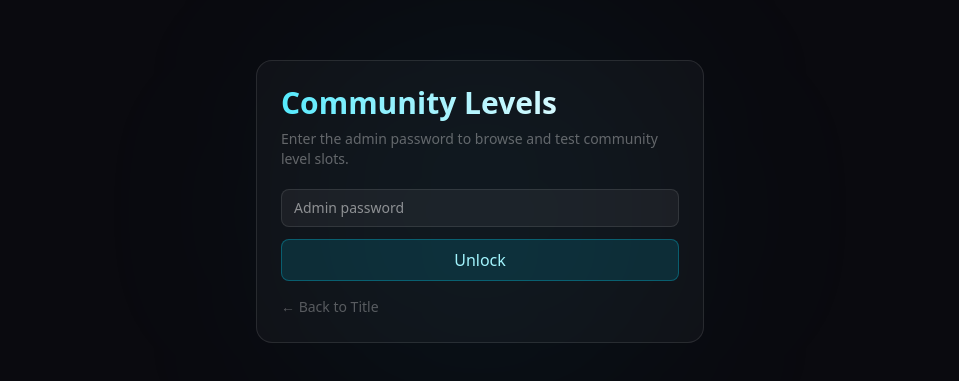
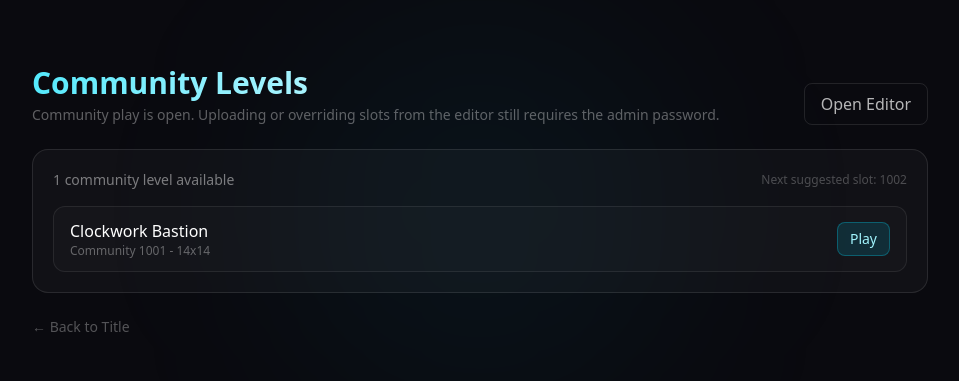
Before and after one commit to Timothy-Cao/misconfigured, a Next.js app: page /community in a window 1280 px wide. Shown: the part 199-580 px from the top of the page, without its empty margins (160-1119 px from the left). Built offline with nearby package versions, Linux system fonts and the light colour scheme.

Commit message:
feat: open community play and add built-in challenge

```diff
--- a/src/app/community/page.tsx
+++ b/src/app/community/page.tsx
@@ -1,64 +1,17 @@
 'use client';
 
 import Link from 'next/link';
-import { useCallback, useState } from 'react';
+import { useMemo } from 'react';
 import { getCommunityLevels, getNextCommunityLevelId } from '@/levels';
-import { verifyAdminPassword } from '@/lib/admin';
 
 export default function CommunityPage() {
-  const [password, setPassword] = useState('');
-  const [error, setError] = useState('');
-  const [unlocked, setUnlocked] = useState(false);
-  const [levels, setLevels] = useState(getCommunityLevels);
-
-  const handleUnlock = useCallback(async () => {
-    const ok = await verifyAdminPassword(password);
-    if (!ok) {
-      setError('Invalid admin password');
-      return;
-    }
-
-    setLevels(getCommunityLevels());
-    setUnlocked(true);
-    setError('');
-  }, [password]);
-
+  const levels = useMemo(() => getCommunityLevels(), []);
   const nextCommunityLevelId = levels.length > 0 ? getNextCommunityLevelId() : 1001;
 
   return (
     <main className="min-h-screen bg-[#0a0a0f] flex flex-col items-center justify-center p-6 relative overflow-hidden">
       <div className="absolute top-1/4 left-1/2 -translate-x-1/2 w-[420px] h-[420px] rounded-full bg-cyan-500/5 blur-[100px]" />
 
-      {!unlocked ? (
-        <div className="relative z-10 w-full max-w-md rounded-2xl border border-white/10 bg-white/[0.03] p-6">
-          <h1 className="text-3xl font-bold bg-gradient-to-r from-cyan-300 to-white bg-clip-text text-transparent mb-2">
-            Community Levels
-          </h1>
-          <p className="text-white/35 text-sm mb-5">
-            Enter the admin password to browse and test community level slots.
-          </p>
-          <input
-            type="password"
-            value={password}
-            onChange={e => setPassword(e.target.value)}
-            placeholder="Admin password"
-            className="w-full bg-white/5 border border-white/10 rounded-lg px-3 py-2 text-white text-sm focus:outline-none focus:border-cyan-500/50"
-          />
-          <button
-            onClick={handleUnlock}
-            className="w-full mt-3 px-4 py-2 rounded-lg border border-cyan-400/30 bg-cyan-500/15 text-cyan-200 hover:bg-cyan-500/25 transition-all duration-200"
-          >
-            Unlock
-          </button>
-          {error && <p className="text-red-400 text-xs mt-3">{error}</p>}
-          <Link
-            href="/"
-            className="inline-block mt-4 text-white/30 hover:text-white/70 text-sm transition-colors duration-300"
-          >
-            &larr; Back to Title
-          </Link>
-        </div>
-      ) : (
       <div className="relative z-10 w-full max-w-4xl">
         <div className="flex items-end justify-between gap-4 mb-6">
           <div>
@@ -66,7 +19,7 @@ export default function CommunityPage() {
               Community Levels
             </h1>
             <p className="text-white/35 text-sm mt-1">
-                Saved community slots live above the built-in campaign range.
+              Community play is open. Uploading or overriding slots from the editor still requires the admin password.
             </p>
           </div>
           <Link
@@ -99,7 +52,7 @@ export default function CommunityPage() {
                   <div>
                     <p className="text-white font-medium">{level.name}</p>
                     <p className="text-white/35 text-xs">
-                        Community {level.id} · {level.width}x{level.height}
+                      Community {level.id} - {level.width}x{level.height}
                     </p>
                   </div>
                   <div className="flex gap-2">
@@ -127,7 +80,6 @@ export default function CommunityPage() {
           &larr; Back to Title
         </Link>
       </div>
-      )}
     </main>
   );
 }
--- a/src/hooks/useGameProgress.ts
+++ b/src/hooks/useGameProgress.ts
@@ -30,8 +30,9 @@ export function saveProgress(progress: GameProgress): void {
 }
 
 export function isLevelUnlocked(levelId: number, progress: GameProgress): boolean {
-  if (levelId === 1) return true;
-  return progress.completedLevels.includes(levelId - 1);
+  void levelId;
+  void progress;
+  return true;
 }
 
 export function useGameProgress() {
--- /dev/null
+++ b/src/levels/community-1001.ts
@@ -0,0 +1,94 @@
+import {
+  TileType,
+  type LevelData,
+  pressurePlateTile,
+  doorTile,
+  toggleSwitchTile,
+  toggleBlockTile,
+  conveyorTile,
+  oneWayTile,
+} from '@/engine/types';
+
+const V = TileType.VOID;
+const F = TileType.FLOOR;
+const K = TileType.KILL;
+const G = TileType.GOAL;
+const C = TileType.CHECKPOINT;
+const P = TileType.PUSHABLE;
+const I = TileType.ICE;
+const M = TileType.MUD;
+const CR = TileType.CRUMBLE;
+const R = TileType.REVERSE;
+const BH = TileType.BLACKHOLE;
+
+function makeGrid(width: number, height: number): number[][] {
+  return Array.from({ length: height }, () => Array(width).fill(V));
+}
+
+function setTile(grid: number[][], col: number, row: number, tile: number): void {
+  grid[row][col] = tile;
+}
+
+function fillRect(grid: number[][], left: number, top: number, right: number, bottom: number, tile: number): void {
+  for (let row = top; row <= bottom; row++) {
+    for (let col = left; col <= right; col++) {
+      grid[row][col] = tile;
+    }
+  }
+}
+
+const grid = makeGrid(14, 14);
+
+fillRect(grid, 1, 1, 6, 3, F);
+fillRect(grid, 7, 2, 10, 2, F);
+fillRect(grid, 10, 3, 10, 4, F);
+fillRect(grid, 7, 4, 9, 4, F);
+fillRect(grid, 3, 5, 7, 5, F);
+fillRect(grid, 3, 6, 4, 6, F);
+fillRect(grid, 7, 6, 11, 6, F);
+fillRect(grid, 4, 7, 11, 7, F);
+fillRect(grid, 5, 8, 10, 8, K);
+
+setTile(grid, 3, 2, P);
+setTile(grid, 5, 2, pressurePlateTile(1));
+setTile(grid, 6, 2, doorTile(1));
+
+setTile(grid, 7, 2, C);
+setTile(grid, 8, 2, toggleSwitchTile(1));
+setTile(grid, 9, 2, toggleBlockTile(1));
+setTile(grid, 10, 2, R);
+setTile(grid, 10, 3, oneWayTile(0));
+setTile(grid, 10, 4, 38);
+setTile(grid, 9, 4, conveyorTile(3));
+setTile(grid, 8, 4, conveyorTile(3));
+setTile(grid, 7, 4, conveyorTile(2));
+
+setTile(grid, 6, 5, I);
+setTile(grid, 5, 5, I);
+setTile(grid, 4, 5, I);
+setTile(grid, 3, 6, M);
+setTile(grid, 4, 6, 39);
+setTile(grid, 4, 7, CR);
+setTile(grid, 5, 7, C);
+setTile(grid, 6, 7, P);
+setTile(grid, 8, 7, pressurePlateTile(2));
+setTile(grid, 8, 6, doorTile(2));
+setTile(grid, 9, 7, K);
+setTile(grid, 10, 7, K);
+setTile(grid, 11, 7, BH);
+
+setTile(grid, 12, 12, G);
+
+const level: LevelData = {
+  id: 1001,
+  name: 'Clockwork Bastion',
+  width: 14,
+  height: 14,
+  grid,
+  players: [
+    { startX: 2, startY: 2, rotation: 0 },
+    { startX: 12, startY: 12, rotation: 1 },
+  ],
+};
+
+export default level;
--- a/src/levels/index.ts
+++ b/src/levels/index.ts
@@ -24,6 +24,7 @@ import level22 from './level-22';
 import level23 from './level-23';
 import level24 from './level-24';
 import level25 from './level-25';
+import communityLevel1001 from './community-1001';
 
 const builtInLevels: LevelData[] = [
   level01, level02, level03, level04, level05,
@@ -36,6 +37,7 @@ const builtInLevels: LevelData[] = [
 const CUSTOM_LEVELS_KEY = 'misconfigured-custom-levels';
 const COMMUNITY_LEVELS_KEY = 'misconfigured-community-levels';
 export const COMMUNITY_LEVEL_START_ID = 1001;
+const builtInCommunityLevels: LevelData[] = [communityLevel1001];
 
 function cloneLevel(level: LevelData): LevelData {
   return {
@@ -67,6 +69,16 @@ function getCommunityLevelsRecord(): Record<string, LevelData> {
   }
 }
 
+function getMergedCommunityLevelsRecord(): Record<string, LevelData> {
+  const builtIn = Object.fromEntries(
+    builtInCommunityLevels.map(level => [String(level.id), cloneLevel(level)]),
+  );
+  return {
+    ...builtIn,
+    ...getCommunityLevelsRecord(),
+  };
+}
+
 export function saveCustomLevel(id: number, level: LevelData): void {
   const custom = getCustomLevels();
   custom[String(id)] = cloneLevel(level);
@@ -80,18 +92,18 @@ export function saveCommunityLevel(id: number, level: LevelData): void {
 }
 
 export function getCommunityLevels(): LevelData[] {
-  return Object.values(getCommunityLevelsRecord())
+  return Object.values(getMergedCommunityLevelsRecord())
     .map(level => cloneLevel(level))
     .sort((a, b) => a.id - b.id);
 }
 
 export function getCommunityLevel(id: number): LevelData | undefined {
-  const level = getCommunityLevelsRecord()[String(id)];
+  const level = getMergedCommunityLevelsRecord()[String(id)];
   return level ? cloneLevel(level) : undefined;
 }
 
 export function getNextCommunityLevelId(): number {
-  const ids = Object.keys(getCommunityLevelsRecord())
+  const ids = Object.keys(getMergedCommunityLevelsRecord())
     .map(Number)
     .filter(id => Number.isFinite(id));
   if (ids.length === 0) return COMMUNITY_LEVEL_START_ID;
@@ -105,7 +117,7 @@ export function getLevel(id: number): LevelData | undefined {
   const custom = getCustomLevels();
   if (custom[String(id)]) return cloneLevel(custom[String(id)]);
 
-  const community = getCommunityLevelsRecord();
+  const community = getMergedCommunityLevelsRecord();
   if (community[String(id)]) return cloneLevel(community[String(id)]);
 
   const builtIn = builtInLevels.find(l => l.id === id);
```
Also changed, not shown: 1 other file (tests, documents, lock files or other folders). Lines whose indentation alone changed are shown as unchanged.
